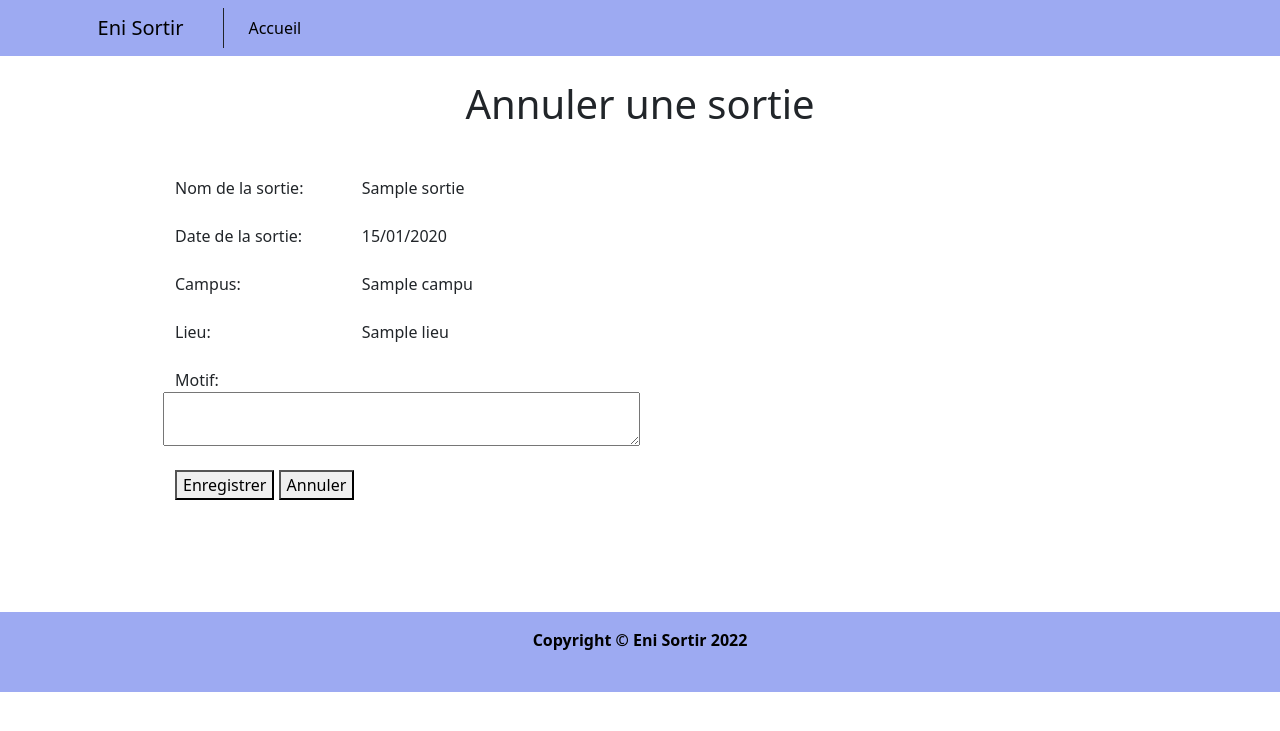
After one commit to myosotis44/ProjetSymfony, a Symfony app: template templates/out/cancel.html.twig in a window 1280 px wide. The commit adds this page. Shown: the top 731 px of the page. Run offline with Twig, Linux system fonts and the light colour scheme; the template is opened without the code that fills it: most values are stand-ins (such as "Sample title", 1, 10 or a date in 2020); some libraries are stand-ins or nearby versions.

Commit message:
Mot de passe - template annulation sortie

```diff
--- a/src/Entity/Participant.php
+++ b/src/Entity/Participant.php
@@ -40,7 +40,7 @@ class Participant implements UserInterface, PasswordAuthenticatedUserInterface
     /**
      * @var string The hashed password
      * @ORM\Column(type="string")
-     * @Assert\Blank(message="Le champ est vide.")
+     * @Assert\NotBlank(message="Le champ est vide.")
      */
     private $password;
 
--- /dev/null
+++ b/templates/out/cancel.html.twig
@@ -0,0 +1,38 @@
+{% extends 'base.html.twig' %}
+
+{% block title %}
+
+{% endblock %}
+
+{% block body %}
+    <h1 class="text-center h1">Annuler une sortie</h1>
+<div class="col-10 m-auto my-5">
+    <div class="row">
+        <div class="col-6">
+            <div class="row mb-4">
+                <label class="col-5">Nom de la sortie: </label>
+                {{ sortie.nom }}
+            </div>
+            <div class="row mb-4">
+                <label class="col-5">Date de la sortie: </label>
+                {{ sortie.dateHeureDebut|date("d/m/Y") }}
+            </div>
+            <div class="row mb-4">
+                <label class="col-5">Campus: </label>
+                {{ sortie.campus.nom }}
+            </div>
+            <div class="row mb-4">
+                <label class="col-5">Lieu: </label>
+                {{ sortie.lieu.nom }}
+            </div>
+            <div class="row mb-4">
+                <label for="motif" class="col-5">Motif: </label>
+                <textarea id="motif"></textarea>
+            </div>
+            <button type="submit">Enregistrer</button>
+            <button type="reset">Annuler</button>
+        </div>
+    </div>
+</div>
+
+{% endblock %}
```
Also changed, not shown: src/Form/UserType.php (+4 -4 lines).
